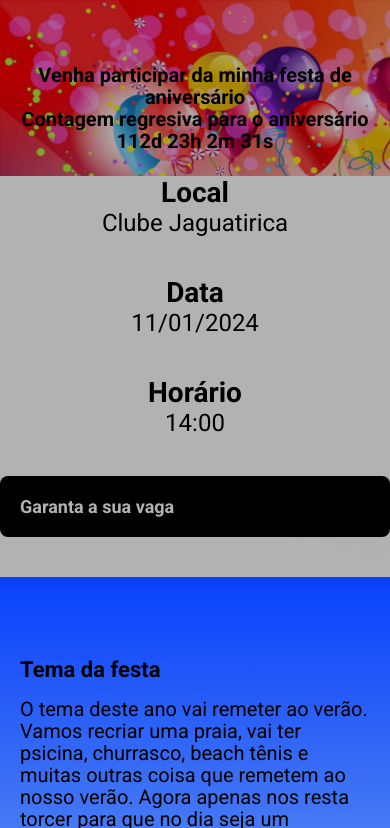
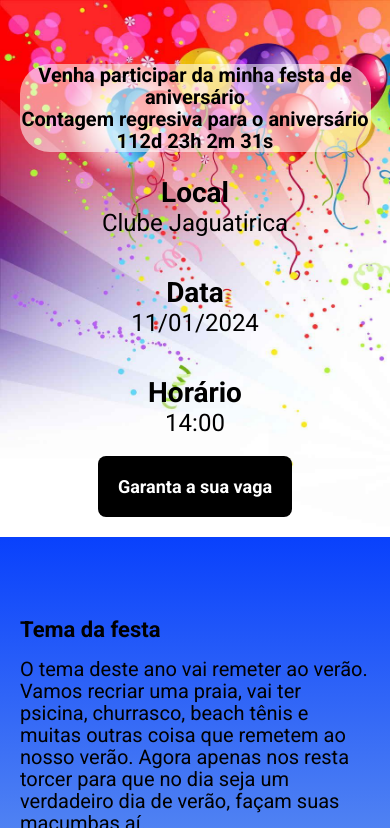
Before and after one commit to ViniKrieger/exercicio_M22_Parcel, a website built with Parcel: page src/index.html in a window 390 px wide. Shown: the top 828 px of the page. Built offline with nearby package versions, Linux system fonts and the light colour scheme; a web font is replaced by a local one.

Commit message:
finalizando projeto

```diff
--- a/src/index.html
+++ b/src/index.html
@@ -30,12 +30,15 @@
                         <b>Horário</b>
                         14:00
                     </li>
+                    <li>
+                        <a href="https://voutb.com.br/confirmar/95008/aniversario-krieger" class="button">
+                            Garanta a sua vaga
+                        </a>
+                    </li>
                 </ul>
-                <a href="https://voutb.com.br/confirmar/95008/aniversario-krieger" class="button">
-                    Garanta a sua vaga
-                </a>
             </div>
     </header>
+
     <section class="event event--praia">
         <div class="container" data-aos="flip-down" data-aos-duration="2000">
             <div class="event__details">
--- a/src/styles/_cabecalho.scss
+++ b/src/styles/_cabecalho.scss
@@ -1,21 +1,11 @@
 .cabecalho {
-    padding-top: 64px;
+    padding-top: 450px;
     padding-bottom: 100px;
     background-image: url(../images/aniversario.jpg);
     background-repeat:no-repeat;
     background-size:cover;
-    position: relative;
 
-    &::before {
-        position: absolute;
-        top: 0;
-        left: 0;
-        width: 100%;
-        height: 100%;
-        background-color: #000;
-        content: '';
-        opacity: 0.3;
-    }
+
 
     &__text {
         margin-top: 64px;
@@ -24,6 +14,8 @@
         font-weight: 800;
         line-height: 56px;
         text-align: center;
+        background-color: #ffffff8c;
+        border-radius: 30px;
     }
 
         @media (max-width: 640px) {
--- a/src/styles/components/_button.scss
+++ b/src/styles/components/_button.scss
@@ -7,14 +7,4 @@
     color: #fff;
     background-color: #000;
     border-radius: 8px;
-
-    @media (max-width: 640px) {
-        display: block;
-        width: 100%;
-    }
-
-    @media (max-width: 1024px) {
-        display: flex;
-        align-items: center;
-    }
 }
--- a/src/styles/components/_informacoes.scss
+++ b/src/styles/components/_informacoes.scss
@@ -1,6 +1,4 @@
 .informacoes {
-
-    background-color: #fff;
     display:contents;
     justify-content: space-between;
     text-align: center;
@@ -11,10 +9,10 @@
         &__item {
             padding-bottom: 15px;
             font-size: 24px;
-            color: #000;
+            color: #000000;
 
             b {
-                color: #000;
+                color: #000000;
                 font-size: 28px;
                 display: block;
             }
```
